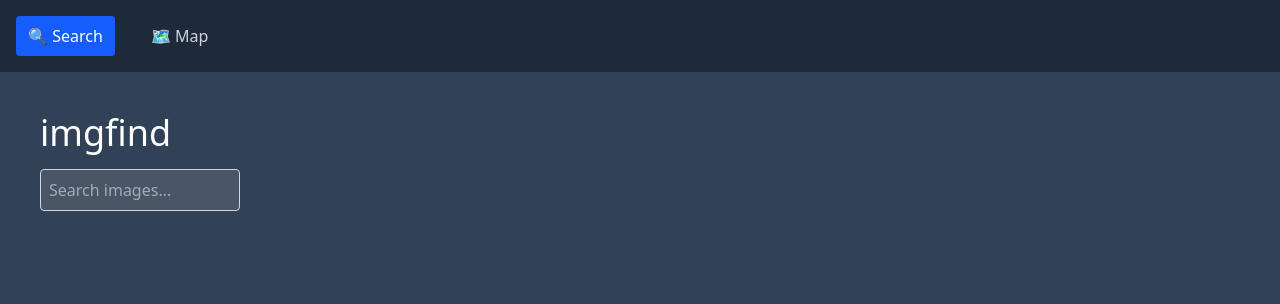
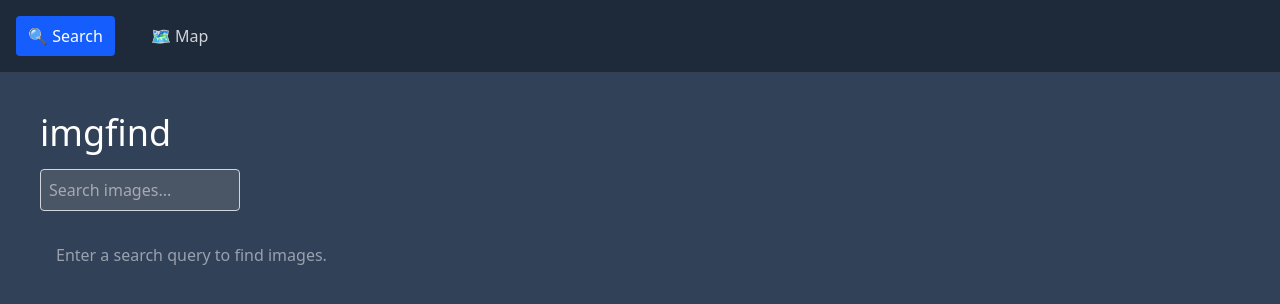
Before and after one commit to stevenwcarter/imgfind, a React (Vite) app in the folder site/: page / in a window 1280 px wide. Shown: the top 304 px of the page. Built offline with nearby package versions, Linux system fonts and the light colour scheme.

Commit message:
feat(web): loading, idle, no-results, and visible error states for search [W5,W6]

```diff
--- a/site/src/page/Images.tsx
+++ b/site/src/page/Images.tsx
@@ -3,6 +3,7 @@ import { useSearchParams } from 'react-router-dom';
 import { FontAwesomeIcon } from '@fortawesome/react-fontawesome';
 import { faTimesCircle } from '@fortawesome/free-solid-svg-icons';
 import { useKeyPress, useBodyScrollLock } from '../hooks';
+import { selectViewState } from './searchViewState';
 import LightboxViewer from 'components/LightboxViewer';
 import Lightbox from 'yet-another-react-lightbox';
 import Download from 'yet-another-react-lightbox/plugins/download';
@@ -17,6 +18,9 @@ export const Images = () => {
   const [search, setSearch] = useSearchParams();
   const [query, setQuery] = useState(search.get('query') || '');
   const [images, setImages] = useState<ImageFromServer[]>([]);
+  const [loading, setLoading] = useState(false);
+  const [error, setError] = useState<string | null>(null);
+  const [hasSearched, setHasSearched] = useState(false);
   const [selectedImage, setSelectedImage] = useState<string | null>(null);
   const [isOpen, setIsOpen] = useState(false);
   const [activeIndex, setActiveIndex] = useState(0);
@@ -38,16 +42,21 @@ export const Images = () => {
   useBodyScrollLock(!!selectedImage);
 
   const getImages = async (q: string) => {
+    setLoading(true);
+    setError(null);
+    setHasSearched(true);
     try {
       const response = await fetch(`/api/v1/search/${encodeURIComponent(q)}`);
       if (!response.ok) {
-        throw new Error('Network response was not ok');
+        throw new Error(`Search failed (${response.status})`);
       }
       const data = await response.json();
-      console.log('Images fetched:', data);
       setImages(data || []);
-    } catch (error) {
-      console.error('Error fetching images:', error);
+    } catch (e) {
+      setError(e instanceof Error ? e.message : 'Search failed');
+      setImages([]);
+    } finally {
+      setLoading(false);
     }
   };
 
@@ -77,8 +86,17 @@ export const Images = () => {
       getImages(s);
     } else {
       setImages([]);
+      setError(null);
+      setHasSearched(false);
     }
   }, [search]);
+
+  const viewState = selectViewState({
+    hasSearched,
+    loading,
+    error,
+    resultCount: images.length,
+  });
 
   return (
     <div>
@@ -87,10 +105,11 @@ export const Images = () => {
         <input
           type="text"
           value={query}
-          className="w-full border border-gray-300 rounded p-2 mb-4 bg-gray-600 text-white"
+          className="w-full border border-gray-300 rounded p-2 mb-4 bg-gray-600 text-white disabled:opacity-50"
           onChange={(event) => setQuery(event.currentTarget.value)}
           onKeyUp={handleKeyUp}
           placeholder="Search images..."
+          disabled={loading}
         />
         {query !== '' && (
           <FontAwesomeIcon
@@ -101,13 +120,36 @@ export const Images = () => {
         )}
       </div>
 
-      <div className="flex flex-wrap gap-4 p-4">
-        {images &&
-          images.length > 0 &&
-          images.map((image) => (
+      {viewState === 'idle' && (
+        <p className="p-4 text-gray-400">Enter a search query to find images.</p>
+      )}
+
+      {viewState === 'loading' && (
+        <p className="p-4 text-gray-300" role="status">
+          Searching…
+        </p>
+      )}
+
+      {viewState === 'error' && (
+        <div
+          role="alert"
+          className="m-4 rounded border border-red-500 bg-red-900/40 p-3 text-red-200"
+        >
+          {error}
+        </div>
+      )}
+
+      {viewState === 'empty' && (
+        <p className="p-4 text-gray-400">No images found for &quot;{search.get('query')}&quot;.</p>
+      )}
+
+      {viewState === 'results' && (
+        <div className="flex flex-wrap gap-4 p-4">
+          {images.map((image) => (
             <LightboxViewer key={image[0]} image={image} handleClick={handleClick} />
           ))}
-      </div>
+        </div>
+      )}
       {images && images.length > 0 && (
         <Lightbox
           plugins={[Download, Thumbnails, Zoom]}
--- /dev/null
+++ b/site/src/page/searchViewState.ts
@@ -0,0 +1,14 @@
+export type SearchViewState = 'idle' | 'loading' | 'error' | 'empty' | 'results';
+
+export function selectViewState(args: {
+  hasSearched: boolean;
+  loading: boolean;
+  error: string | null;
+  resultCount: number;
+}): SearchViewState {
+  if (args.loading) return 'loading';
+  if (args.error) return 'error';
+  if (!args.hasSearched) return 'idle';
+  if (args.resultCount === 0) return 'empty';
+  return 'results';
+}
```
Also changed, not shown: 1 other file (tests, documents, lock files or other folders).
